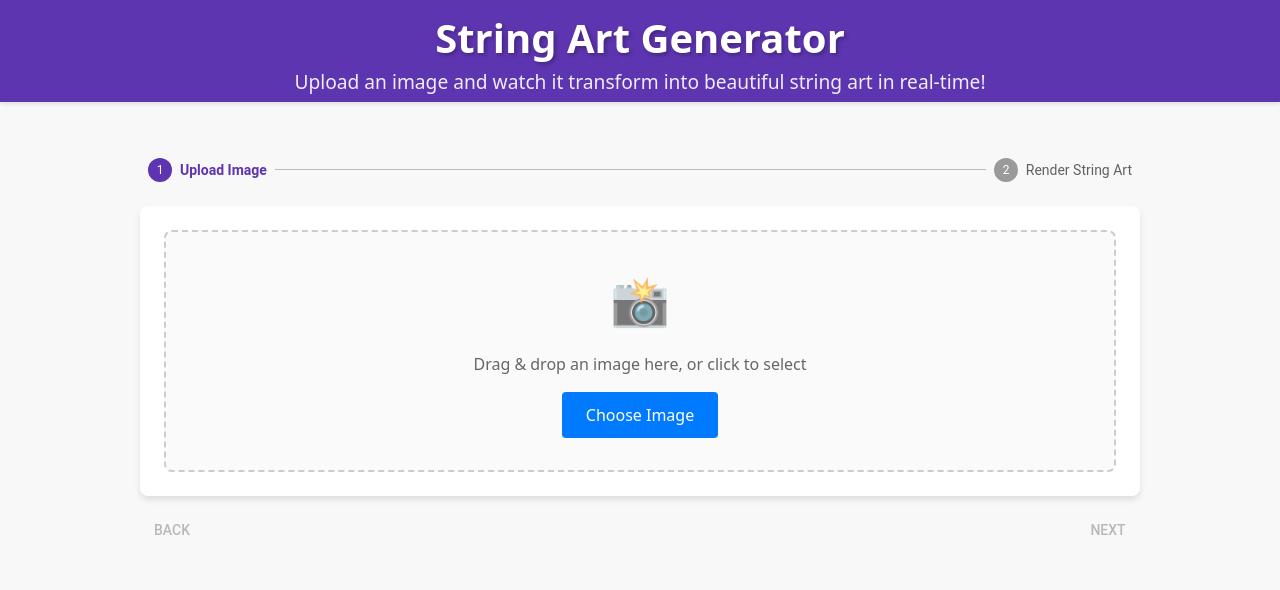
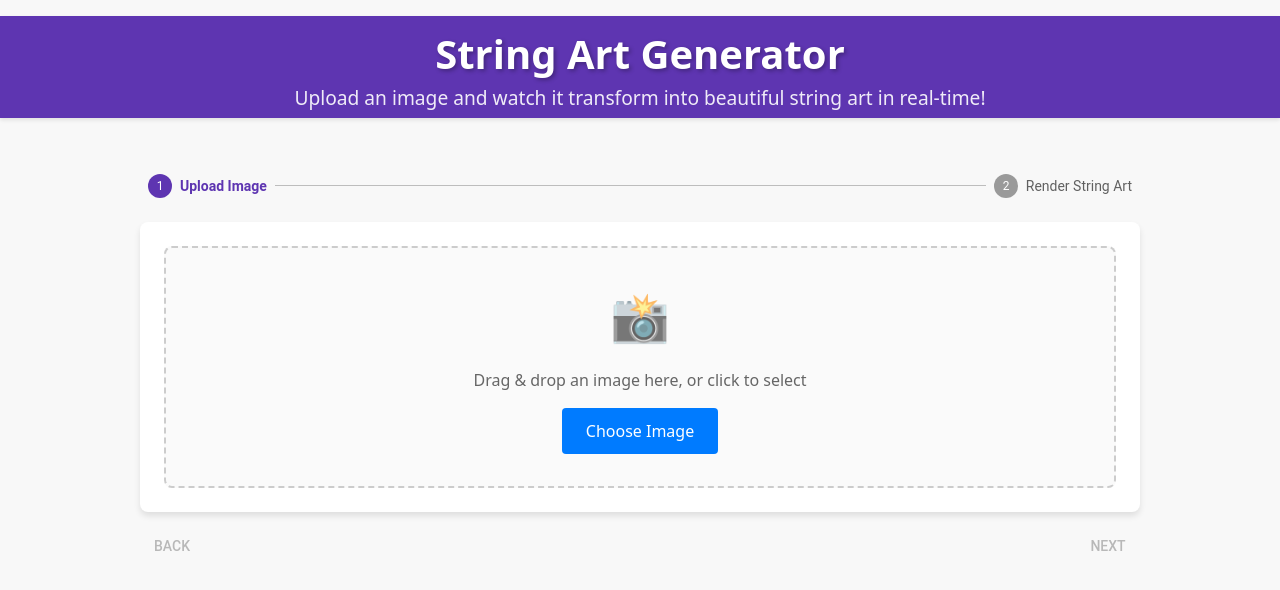
Before and after one commit to FireAndIceFrog/StringArtGenerator, a React (Vite) app in the folder string-art-demo/: page / in a window 1280 px wide. Shown: the top 590 px of the page. Built offline with nearby package versions, Linux system fonts and the light colour scheme.

Commit message:
chore: fixed page styling

```diff
--- a/string-art-demo/src/App.css
+++ b/string-art-demo/src/App.css
@@ -1,10 +1,11 @@
 .app {
-  min-height: 100vh;
-  width: 100vw;
-  background-color: #F8F8F8; /* Use a solid background color from the theme */
+  min-height: calc(100vh - 32px);
+  width: calc(100vw - 32px);
+  background-color: #f8f8f8; /* Use a solid background color from the theme */
   display: flex;
   flex-direction: column;
   align-items: center;
+  padding: 16px;
 }
 
 .app-header {
@@ -13,9 +14,10 @@
   text-align: center;
   color: white;
   margin-bottom: 2rem;
-  background-color: #5E35B1; /* Use primary color from theme */
-  width: 100%;
+  background-color: #5e35b1; /* Use primary color from theme */
+  width: 100vw;
   box-shadow: 0 2px 4px rgba(0, 0, 0, 0.1);
+  overflow: hidden;
 }
 
 .app-header h1 {
@@ -165,7 +167,8 @@
   align-items: flex-start;
 }
 
-.app-loading, .app-error {
+.app-loading,
+.app-error {
   display: flex;
   flex-direction: column;
   align-items: center;
@@ -173,28 +176,32 @@
   min-height: 100vh;
   text-align: center;
   color: #212121; /* Use primary text color from theme */
-  background-color: #F8F8F8; /* Use default background color from theme */
+  background-color: #f8f8f8; /* Use default background color from theme */
 }
 
 .loading-spinner {
   width: 50px;
   height: 50px;
   border: 5px solid rgba(0, 0, 0, 0.1); /* Lighter border for spinner */
-  border-top: 5px solid #5E35B1; /* Primary color for spinner top */
+  border-top: 5px solid #5e35b1; /* Primary color for spinner top */
   border-radius: 50%;
   animation: spin 1s linear infinite;
   margin-bottom: 1rem;
 }
 
 @keyframes spin {
-  0% { transform: rotate(0deg); }
-  100% { transform: rotate(360deg); }
+  0% {
+    transform: rotate(0deg);
+  }
+  100% {
+    transform: rotate(360deg);
+  }
 }
 
 .app-error button {
   margin-top: 1rem;
   padding: 0.75rem 1.5rem;
-  background: #D32F2F; /* Error color from theme */
+  background: #d32f2f; /* Error color from theme */
   color: white;
   border: none;
   border-radius: 4px;
@@ -203,7 +210,7 @@
 }
 
 .app-error button:hover {
-  background: #C62828; /* Darker error color on hover */
+  background: #c62828; /* Darker error color on hover */
 }
 
 @media (max-width: 768px) {
```
